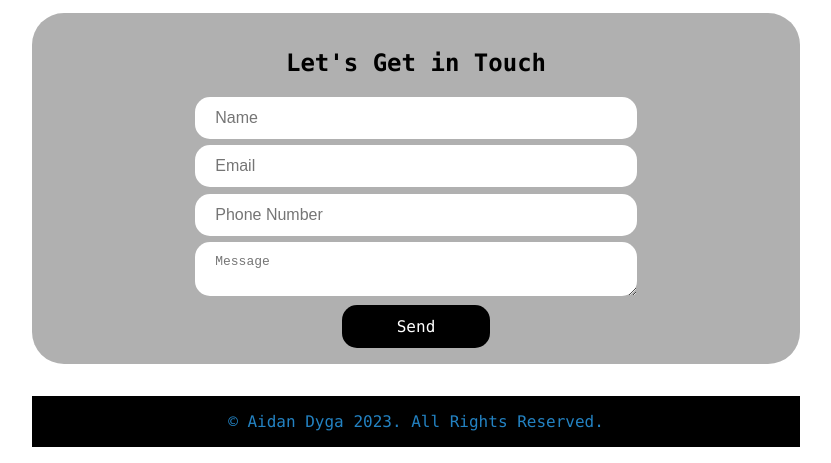
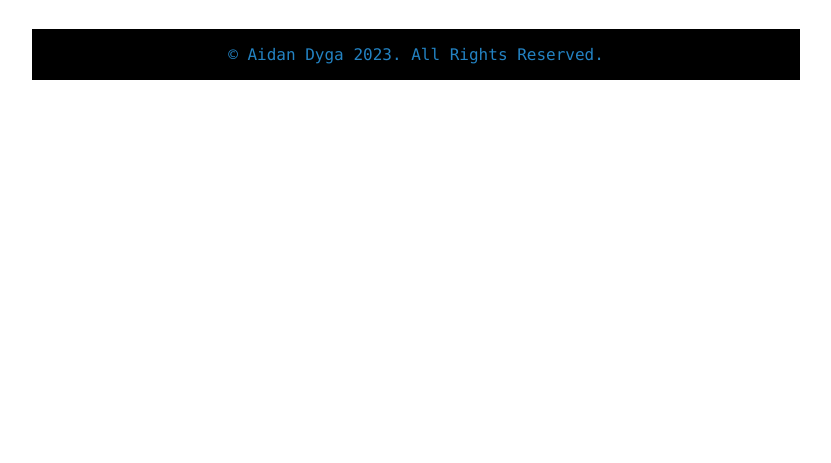
Before and after one commit to dyga01/dyga01.github.io, a plain HTML site: page contact.html in a window 1280 px wide. Shown: the part 571-1034 px from the top of the page, without its empty margins (224-1055 px from the left). After the commit the page ends 800 px from the top, so only its background shows below. Drawn offline with Linux system fonts and the light colour scheme.

Commit message:
Updated contact.html

```diff
--- a/contact.html
+++ b/contact.html
@@ -46,18 +46,6 @@
             </div>
         </div>
     </main>
-    <!-- Div for email form -->
-    <div class="EmForm">
-        <h2>Let's Get in Touch</h2>
-        <!-- Email Form -->
-        <form action="https://formsubmit.co/aidan.dyga@gmail.com" method="POST">
-            <input type="text" placeholder="Name" name="name" required><br>
-            <input type="email" placeholder="Email" name="email" required><br>
-            <input type="tel" placeholder="Phone Number" name="phone" required><br>
-            <textarea placeholder="Message" name="message" required></textarea><br>
-            <button type="submit">Send</button>
-        </form>
-    </div>
     <!-- Footer -->
     <footer>
         &copy; Aidan Dyga 2023. All Rights Reserved.<br>
```
